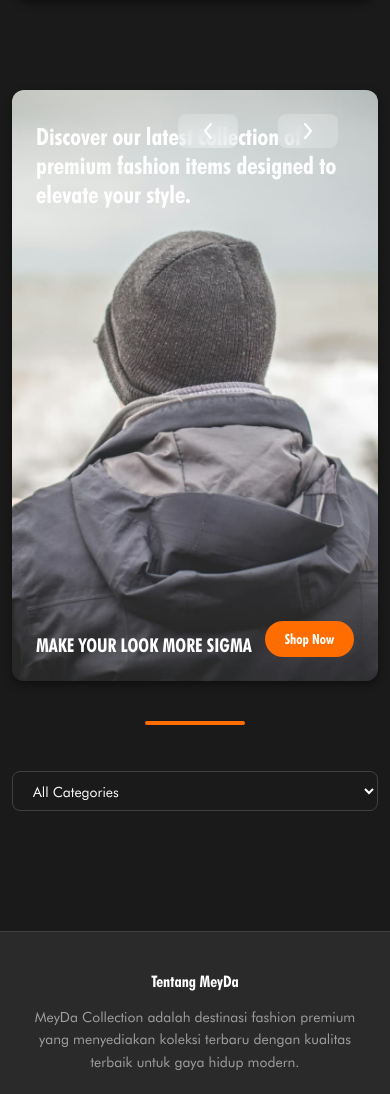
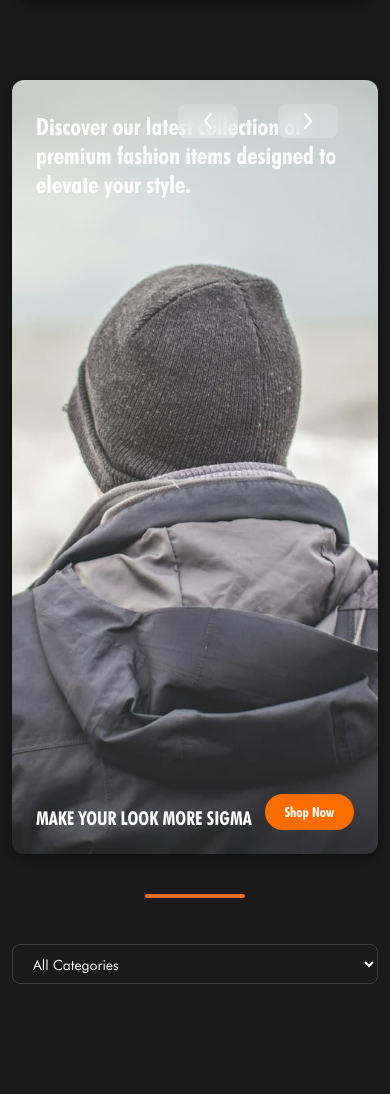
Before and after one commit to stureremielle/meyda-collection, a PHP site: page / in a window 390 px wide. Shown: the part 60-1154 px from the top of the page. Run offline with PHP 8.4, Linux system fonts and the light colour scheme; data that the repository does not hold is empty; some web fonts are replaced.

Commit message:
update branch

```diff
--- a/meyda/styles.css
+++ b/meyda/styles.css
@@ -986,14 +986,15 @@ button:disabled {
     /* Adjust hero card for smaller screens */
     .hero-card {
         width: 100%; /* Full width */
-        height: 70vh; /* Updated height */
-        margin: 80px auto 40px; /* Adjust top margin and add normal bottom margin */
+        height: calc(100vh - 70px); /* Full viewport height minus header space */
+        margin: 70px auto 40px; /* Match header top space on mobile */
         padding: 0; /* Remove extra padding */
         max-width: 1200px; /* Keep consistent max-width */
         border-radius: 12px;
         box-sizing: border-box; /* Ensure padding doesn't push it over the edge */
-        left: 50%;
-        transform: translateX(-50%); /* Maintain centering */
+        /* Center using margin auto instead of left/transform */
+        margin-left: auto;
+        margin-right: auto;
     }
 
     .headline-text {
```
Also changed, not shown: 1 other file.
